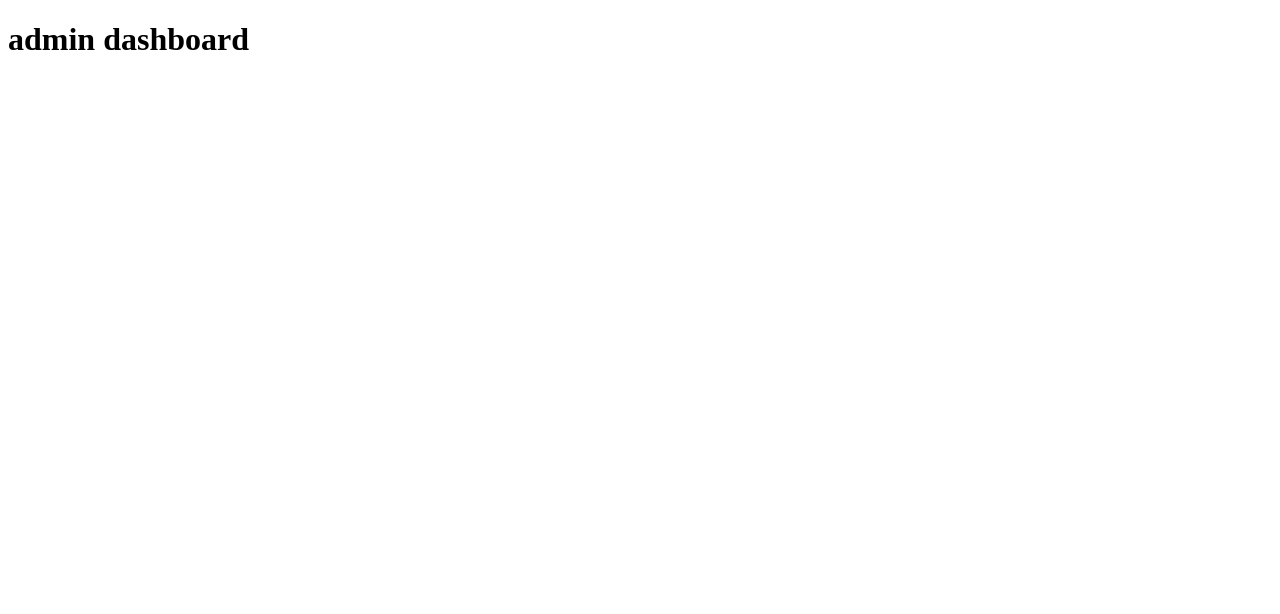
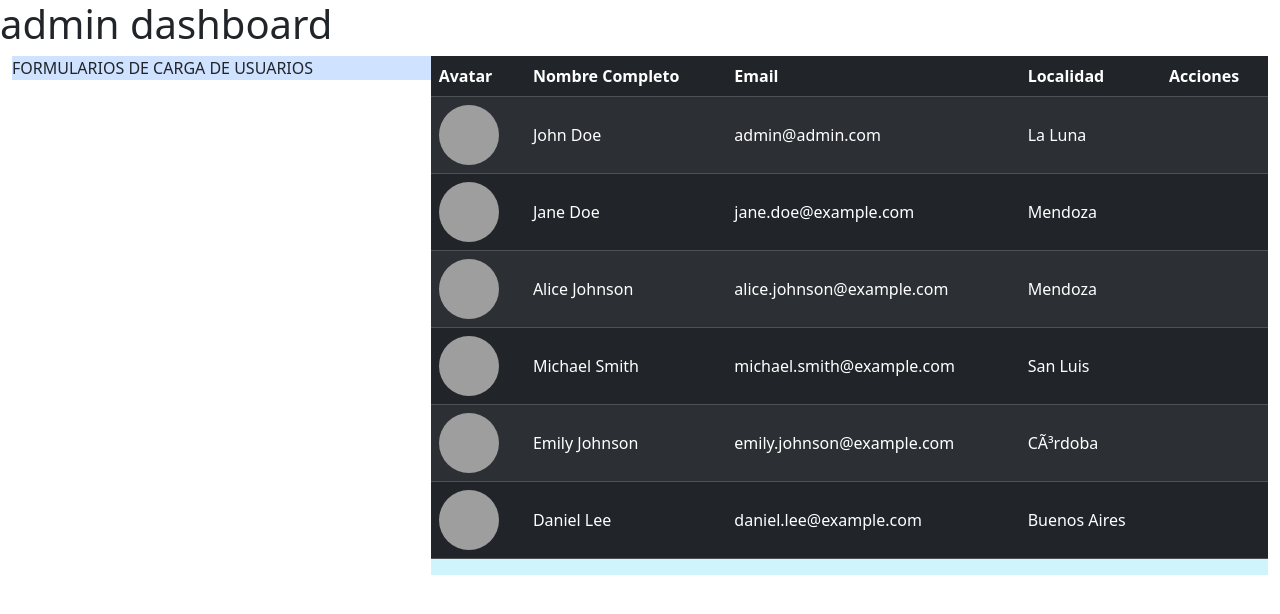
Before and after one commit to CYNDY955/tablas, a plain HTML site: page index.html in a window 1280 px wide. Drawn offline with nearby package versions, Linux system fonts and the light colour scheme; grey boxes are pictures that could not be loaded.

Commit message:
creado tablas

```diff
--- a/css/styles.css
+++ b/css/styles.css
@@ -0,0 +1,17 @@
+.user-image img{
+    width: 60px;
+    height: 60px;
+    object-fit: cover;
+    border-radius: 50%;
+}
+
+.user-table{
+    td{
+        vertical-align: middle;
+    }
+}
+
+.user-list{
+    width: 100%;
+    overflow-x: scroll;
+}
--- a/index.html
+++ b/index.html
@@ -1,15 +1,56 @@
 <!DOCTYPE html>
 <html lang="en">
+
 <head>
-    <meta charset="UTF-8">
-    <meta name="viewport" content="width=device-width, initial-scale=1.0">
-    <title>admin dashboard</title>
-    <link rel="stylesheet" href="css/styles.css">
+  <meta charset="UTF-8">
+  <meta name="viewport" content="width=device-width, initial-scale=1.0">
+  <title>admin dashboard</title>
+
+  <link href="https://cdn.jsdelivr.net/npm/bootstrap@5.3.3/dist/css/bootstrap.min.css" rel="stylesheet"
+    integrity="sha384-QWTKZyjpPEjISv5WaRU9OFeRpok6YctnYmDr5pNlyT2bRjXh0JMhjY6hW+ALEwIH" crossorigin="anonymous">
+  <script src="https://cdn.jsdelivr.net/npm/bootstrap@5.3.3/dist/js/bootstrap.bundle.min.js"
+    integrity="sha384-YvpcrYf0tY3lHB60NNkmXc5s9fDVZLESaAA55NDzOxhy9GkcIdslK1eN7N6jIeHz"
+    crossorigin="anonymous"></script>
+
+  <link rel="stylesheet" href="css/styles.css">
+  <script src="js/admin.js" defer></script>
 </head>
+
 <body>
-    <h1>admin dashboard</h1>
+  <h1>admin dashboard</h1>
 
 
-    <script src="js/admin.js"></script>
+  <div class=" container-fluid">
+    <div class="row g-0">
+
+      <div class="col-12 col-lg-4">
+        <div class="user-form bg-primary-subtle">
+          FORMULARIOS DE CARGA DE USUARIOS
+        </div>
+      </div>
+      <div class="col-12 col-lg-8">
+        <div class="user-list bg-info-subtle"
+          id=table-container>
+          <table class="user-table table table-dark table-striped">
+            <thead>
+              <tr>
+                <th scope="col">Avatar</th>
+                <th scope="col">Nombre Completo</th>
+                <th scope="col">Email</th>
+                <th scope="col">Localidad</th>
+                <th scope="col">Acciones</th>
+              </tr>
+            </thead>
+            <tbody id="table-body"></tbody>
+          </table>
+
+        </div>
+      </div>
+    </div>
+  </div>
+
+
+  <!-- <script src="js/admin.js"></script> -->
 </body>
+
 </html>
--- a/js/admin.js
+++ b/js/admin.js
@@ -0,0 +1,92 @@
+const users = [{
+    fullname: 'John Doe',
+    age: 30,
+    email: 'admin@admin.com',
+    id: '1',
+    active: true,
+    password: 'admin',
+    bornDate: 725846400000,
+    location: 'La Luna',
+    image: 'https://oyster.ignimgs.com/mediawiki/apis.ign.com/mario-kart-for-wii-u/7/71/Mk8iconyoshi.png?width=1280',
+    role: 'ADMIN_ROLE'
+  },
+  {
+    fullname: 'Jane Doe',
+    age: 25,
+    email: 'jane.doe@example.com',
+    id: '2',
+    active: false,
+    password: 'password456',
+    bornDate: new Date('1998-05-05').getTime(),
+    location: 'Mendoza',
+    image: 'https://oyster.ignimgs.com/mediawiki/apis.ign.com/mario-kart-for-wii-u/f/f5/Mk8icondaisy.png?width=1280',
+    role: 'CLIENT_ROLE'
+  },
+  {
+    fullname: 'Alice Johnson',
+    age: 35,
+    email: 'alice.johnson@example.com',
+    id: '3',
+    active: true,
+    password: 'password789',
+    bornDate: new Date('1988-08-08').getTime(),
+    location: 'Mendoza',
+    image: 'https://oyster.ignimgs.com/mediawiki/apis.ign.com/mario-kart-for-wii-u/1/1d/Mk8icontoadette.png?width=325'
+  },
+  {
+    fullname: 'Michael Smith',
+    age: 40,
+    email: 'michael.smith@example.com',
+    id: '4',
+    active: false,
+    password: 'password101',
+    bornDate: new Date('1983-04-10').getTime(),
+    location: 'San Luis',
+    image: 'https://oyster.ignimgs.com/mediawiki/apis.ign.com/mario-kart-for-wii-u/d/d1/Mk8iconrosalina.png?width=1280'
+  },
+  {
+    fullname: 'Emily Johnson',
+    age: 28,
+    email: 'emily.johnson@example.com',
+    id: '5',
+    active: true,
+    password: 'password202',
+    bornDate: new Date('1995-02-15').getTime(),
+    location: 'CÃ³rdoba',
+    image: 'https://oyster.ignimgs.com/mediawiki/apis.ign.com/mario-kart-for-wii-u/5/59/Mk8iconpeach.png?width=325'
+  },
+  {
+    fullname: 'Daniel Lee',
+    age: 34,
+    email: 'daniel.lee@example.com',
+    id: '6',
+    active: false,
+    password: 'password303',
+    bornDate: new Date('1989-07-07').getTime(),
+    location: 'Buenos Aires',
+    image: 'https://oyster.ignimgs.com/mediawiki/apis.ign.com/mario-kart-for-wii-u/b/bf/Mk8iconmario.png?width=325'
+  },
+];
+
+
+
+const tableHTML=document.getElementById("table-container");
+console.log(tableHTML.innerHTML);
+
+const tableBodyHTML=document.getElementById
+("table-body");
+
+console.dir(tableBodyHTML);
+
+
+users.forEach((user) =>{
+   tableBodyHTML.innerHTML += `<tr>
+                      <td class="user-image">
+                          <img src= "${user.image}" alt="${user.image} avatar">
+                      </td>
+                      <td class="user-name">${user.fullname}</td>
+                      <td class="user-email">${user.email}</td>
+                      <td class="user-location">${user.location}</td>
+                      <td class="user-actions"></td>
+                    </tr>`
+})
```
Also changed, not shown: users.txt (added).
